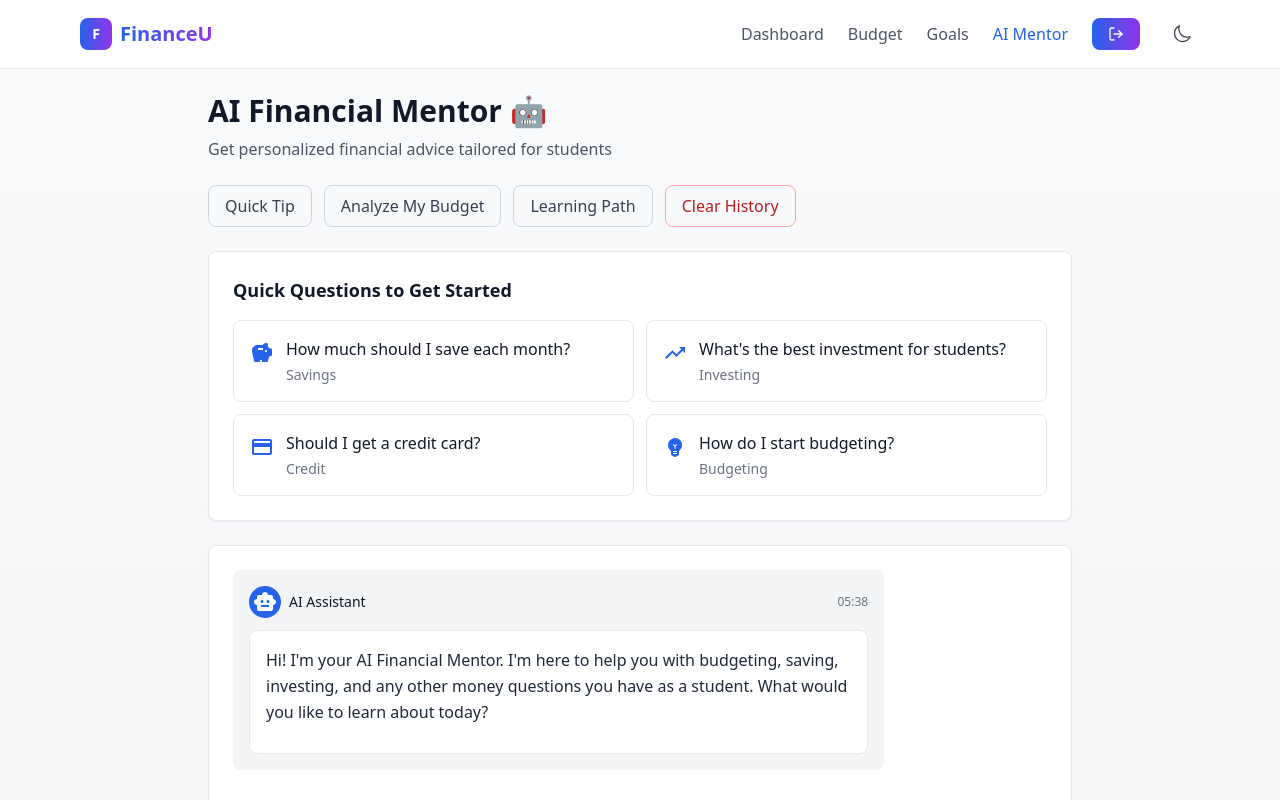
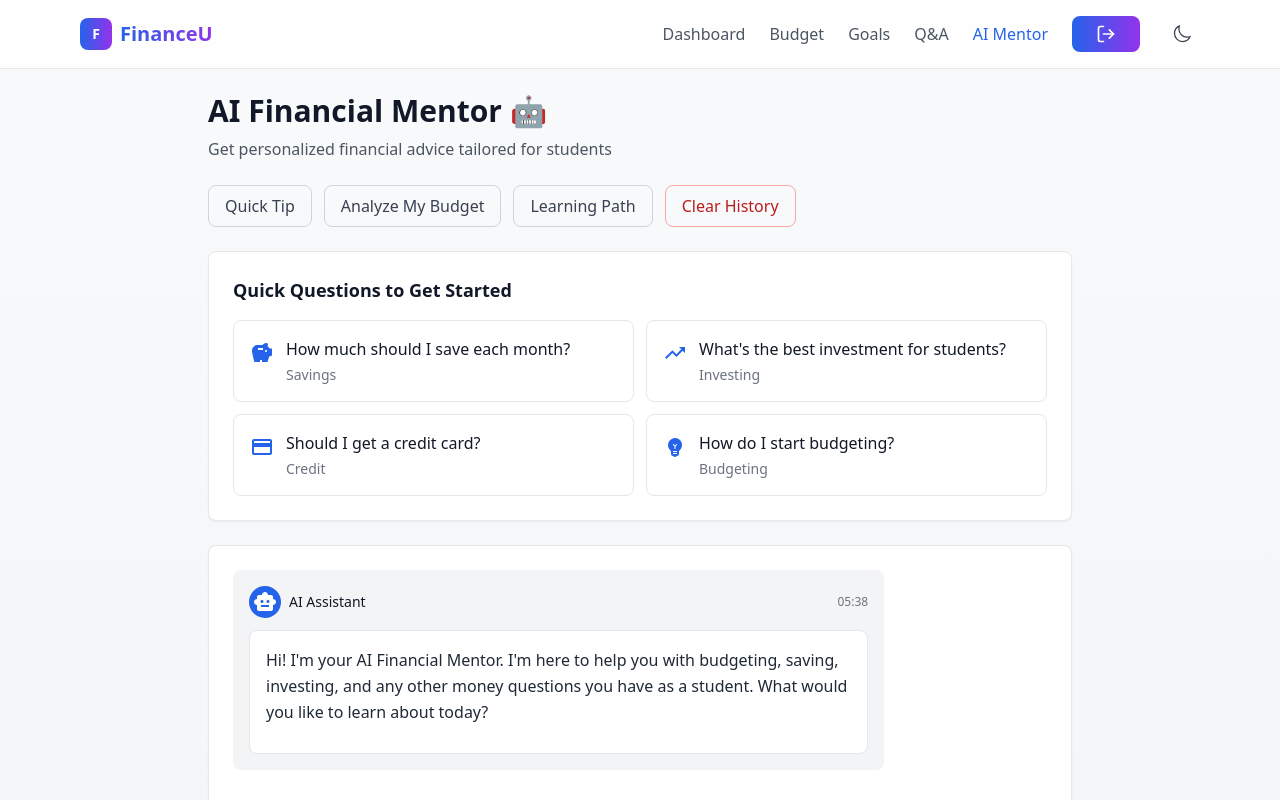
Before and after one commit to Pushkarbhangale15/FinWise, a Next.js app in the folder frontend/: page /mentor in a window 1280 px wide. Shown: the top 800 px of the page. Built offline with nearby package versions, Linux system fonts and the light colour scheme.

Commit message:
feat: Integrate theme context and update navigation links in MentorPage

```diff
--- a/frontend/src/app/mentor/page.jsx
+++ b/frontend/src/app/mentor/page.jsx
@@ -1117,9 +1117,14 @@ import {
 } from "@mui/icons-material";
 import { SunIcon, MoonIcon } from "@heroicons/react/24/outline";
 import { LogOut } from "lucide-react";
+import { useTheme } from "../../contexts/ThemeContext";
+import Link from "next/link";
+import { logout } from "../../services/authServices";
+import { usePathname } from "next/navigation";
 
 export default function MentorPage() {
-  const [theme, setTheme] = useState("light");
+  const { theme, toggleTheme } = useTheme();
+  const pathname = usePathname();
   const [messages, setMessages] = useState([
     {
       id: "welcome",
@@ -1341,12 +1346,8 @@ export default function MentorPage() {
     },
   ];
 
-  const toggleTheme = () => {
-    setTheme(theme === "light" ? "dark" : "light");
-  };
-
   const isActive = (path) => {
-    return window.location.pathname === path;
+    return pathname === path;
   };
 
   useEffect(() => {
@@ -1457,7 +1458,10 @@ Would you like me to elaborate on any of these points?`,
         >
           <header className="bg-white/80 dark:bg-gray-900/80 backdrop-blur-sm border-b border-gray-200 dark:border-gray-700 sticky top-0 z-50">
             <div className="max-w-6xl mx-auto px-4 py-4 flex items-center justify-between">
-              <div className="flex items-center gap-2">
+              <Link
+                href="/dashboard"
+                className="flex items-center gap-2 no-underline"
+              >
                 <motion.div
                   whileHover={{ rotate: 360 }}
                   transition={{ duration: 0.5 }}
@@ -1468,35 +1472,64 @@ Would you like me to elaborate on any of these points?`,
                 <span className="text-xl font-bold bg-gradient-to-r from-blue-600 to-purple-600 bg-clip-text text-transparent">
                   FinanceU
                 </span>
-              </div>
+              </Link>
 
               <nav className="flex items-center gap-6">
-                <a
+                <Link
                   href="/dashboard"
-                  className="text-gray-600 dark:text-gray-300 hover:text-blue-600 dark:hover:text-blue-400 transition-colors"
+                  className={`${
+                    isActive("/dashboard")
+                      ? "text-blue-600 dark:text-blue-400 font-medium"
+                      : "text-gray-600 dark:text-gray-300 hover:text-blue-600 dark:hover:text-blue-400"
+                  } transition-colors no-underline`}
                 >
                   Dashboard
-                </a>
-                <a
+                </Link>
+                <Link
                   href="/budget-planner"
-                  className="text-gray-600 dark:text-gray-300 hover:text-blue-600 dark:hover:text-blue-400 transition-colors"
+                  className={`${
+                    isActive("/budget-planner")
+                      ? "text-blue-600 dark:text-blue-400 font-medium"
+                      : "text-gray-600 dark:text-gray-300 hover:text-blue-600 dark:hover:text-blue-400"
+                  } transition-colors no-underline`}
                 >
                   Budget
-                </a>
-                <a
+                </Link>
+                <Link
                   href="/goals"
-                  className="text-gray-600 dark:text-gray-300 hover:text-blue-600 dark:hover:text-blue-400 transition-colors"
+                  className={`${
+                    isActive("/goals")
+                      ? "text-blue-600 dark:text-blue-400 font-medium"
+                      : "text-gray-600 dark:text-gray-300 hover:text-blue-600 dark:hover:text-blue-400"
+                  } transition-colors no-underline`}
                 >
                   Goals
-                </a>
-                <a
+                </Link>
+                <Link
+                  href="/qna"
+                  className={`${
+                    isActive("/qna")
+                      ? "text-blue-600 dark:text-blue-400 font-medium"
+                      : "text-gray-600 dark:text-gray-300 hover:text-blue-600 dark:hover:text-blue-400"
+                  } transition-colors no-underline`}
+                >
+                  Q&A
+                </Link>
+                <Link
                   href="/mentor"
-                  className="text-blue-600 dark:text-blue-400 font-medium"
+                  className={`${
+                    isActive("/mentor")
+                      ? "text-blue-600 dark:text-blue-400 font-medium"
+                      : "text-gray-600 dark:text-gray-300 hover:text-blue-600 dark:hover:text-blue-400"
+                  } transition-colors no-underline`}
                 >
                   AI Mentor
-                </a>
-                <button className="bg-gradient-to-r from-blue-600 to-purple-600 hover:from-blue-700 hover:to-purple-700 text-white px-4 py-2 rounded-lg font-medium transition-all duration-200 transform hover:scale-105 flex items-center gap-2">
-                  <LogOut size={16} />
+                </Link>
+                <button
+                  onClick={logout}
+                  className="bg-gradient-to-r from-blue-600 to-purple-600 hover:from-blue-700 hover:to-purple-700 text-white px-6 py-2 rounded-lg font-medium transition-all duration-200 transform hover:scale-105"
+                >
+                  <LogOut size={20} />
                 </button>
                 <button
                   onClick={toggleTheme}
@@ -1833,21 +1866,13 @@ Would you like me to elaborate on any of these points?`,
               </button>
             </div>
 
-            <div className="flex justify-between items-center text-sm pt-1">
+            <div className="flex justify-between items-center text-sm">
               <div className="text-gray-500 dark:text-gray-400">
                 💡 Tip: Ask specific questions like "How much should I save for
                 an emergency fund?" for better advice
               </div>
               {speechSupported && (
-                // <div className="text-gray-500 dark:text-gray-400 flex items-center gap-1">
-                //   <MicIcon className="w-2 h-2" />
-                //   <p className="text-sm text-gray-500 dark:text-gray-400">
-                //     {isListening ? 'Listening...' : 'Click mic to speak'}
-                //   </p>
-
-                // </div>
-
-                <div className="text-gray-500 dark:text-gray-400 flex items-center gap-1 ">
+                <div className="text-gray-500 dark:text-gray-400 flex items-center gap-1">
                   <MicIcon
                     className="w-1.5 h-1.5"
                     style={{ fontSize: "1rem" }}
```
